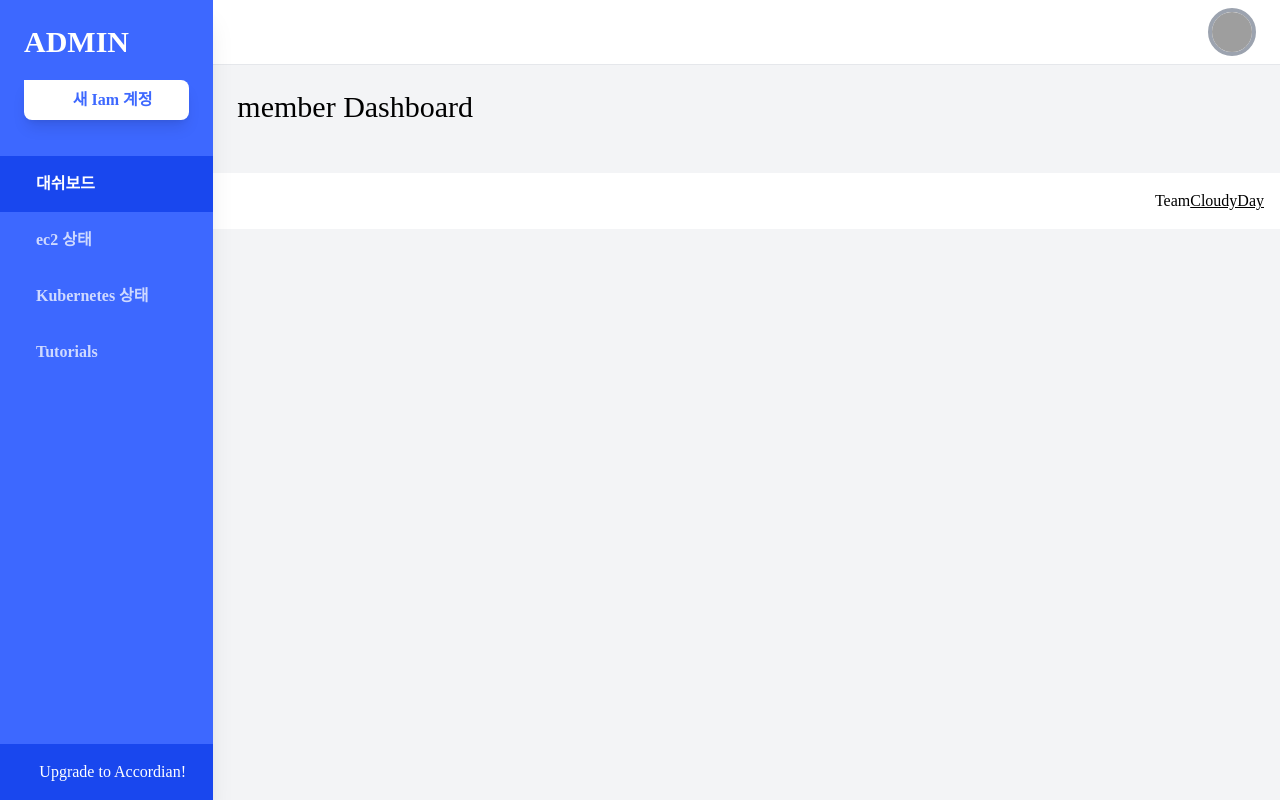
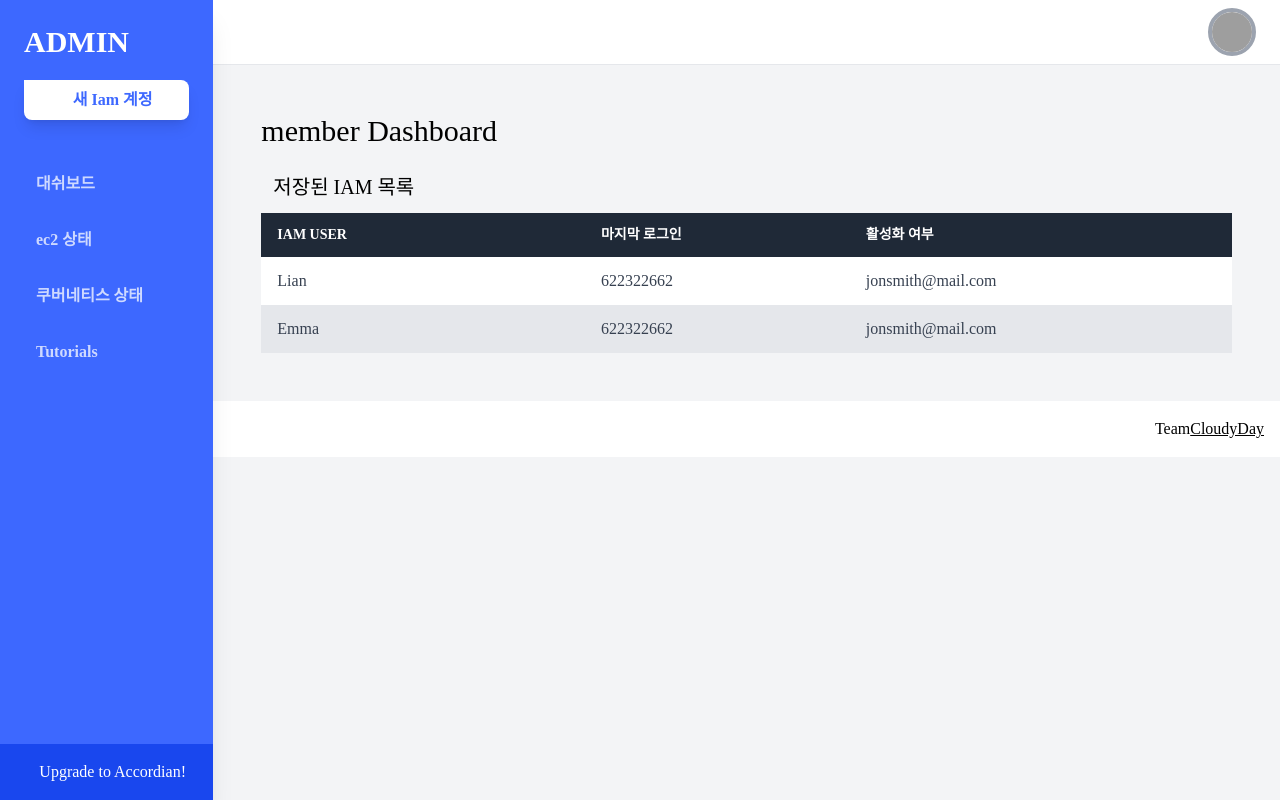
Before and after one commit to KUBER-LOUDY/kuber-loudy-front, a Next.js app: page /dashboard/member/main in a window 1280 px wide. Built offline with nearby package versions, Linux system fonts and the light colour scheme; grey boxes are pictures that could not be loaded.

Commit message:
💄 (add): Update dashboard page ui

```diff
--- a/app/(dashboard)/dashboard/[member]/ec2/page.tsx
+++ b/app/(dashboard)/dashboard/[member]/ec2/page.tsx
@@ -1,7 +1,12 @@
+import { Ec2Button } from "@/components/common/button";
+
 export default function Ec2Page() {
-    return (
-      <h1 className="text-3xl text-black pb-6">EC2</h1>
-    )
-  }
+  return (
+    <main className="w-full flex-grow p-6">
+      <h1 className="w-full text-3xl text-black pb-6">EC2 상태</h1>
+      <Ec2Button text="ec2 생성하기"></Ec2Button>
+    </main>
+  );
+}
 
-  Ec2Page
+Ec2Page;
--- /dev/null
+++ b/app/(dashboard)/dashboard/[member]/iam/page.tsx
@@ -0,0 +1,33 @@
+export default function GetIamPage() {
+
+    return (
+
+      <main className="w-full flex-grow p-6">
+          <h1 className="w-full text-3xl text-black pb-6">새로운 IAM 계정 추가</h1>
+          <div className="flex flex-wrap">
+              <div className="w-full lg:w-1/2 my-6 pr-0 lg:pr-2">
+                  <div className="leading-loose">
+                      <form className="p-10 bg-white rounded shadow-xl">
+                          <div className="">
+                              <label className="block text-sm text-gray-600" htmlFor="name">Name</label>
+                              <input className="w-full px-5 py-4 text-gray-700 bg-gray-200 rounded" id="name" name="name" type="text" required={true} placeholder="Your Name" aria-label="Name"/>
+                          </div>
+                          <div className="mt-2">
+                              <label className="block text-sm text-gray-600" htmlFor="AccessToken">AccessToken</label>
+                              <textarea className="w-full px-5  py-4 text-gray-700 bg-gray-200 rounded" id="AccessToken" name="AccessToken" rows={6} required={true} placeholder="Your AccessToken" aria-label="AccessToken"/>
+                          </div>
+                          <div className="mt-2">
+                              <label className=" block text-sm text-gray-600" htmlFor="SecretToken">SecretToken</label>
+                              <textarea className="w-full px-5 py-4 text-gray-700 bg-gray-200 rounded" id="SecretToken" name="SecretToken" rows={6} required={true} placeholder="Your SecretToken" aria-label="SecretToken"></textarea>
+                          </div>
+                          <div className="mt-4">
+                              <button className="px-4 py-1 text-white font-light tracking-wider bg-gray-900 rounded" type="submit">Submit</button>
+                          </div>
+                      </form>
+                  </div>
+              </div>
+            </div>
+        </main>
+
+    )
+  }GetIamPage
--- a/app/(dashboard)/dashboard/[member]/kuber/page.tsx
+++ b/app/(dashboard)/dashboard/[member]/kuber/page.tsx
@@ -1,7 +1,8 @@
 export default function KuberPage() {
     return (
-      <h1 className="text-3xl text-black pb-6">Kubernetes</h1>
+      <main className="w-full flex-grow p-6">
+      <h1 className="w-full text-3xl text-black pb-6">Kubernetes</h1>
+      </main>
+
     )
-  }
-
-  KuberPage
+  }KuberPage
--- a/app/(dashboard)/dashboard/[member]/main/page.tsx
+++ b/app/(dashboard)/dashboard/[member]/main/page.tsx
@@ -1,11 +1,52 @@
-import { signIn } from "@/app/api/route"
+import { signIn } from "@/app/api/route";
 
-export default function DashboardPage({ params }:any) {
+export default function DashboardPage({ params }: any) {
+  return (
+    <main className="w-full flex-grow p-6">
+      <h1 className="text-3xl text-black pb-6">{params.member} Dashboard</h1>
+      <p className="text-xl pb-3 flex items-center">
+        <i className="fas fa-list mr-3"></i> 저장된 IAM 목록
+      </p>
+      <div className="bg-white overflow-auto">
+        <table className="min-w-full bg-white">
+          <thead className="bg-gray-800 text-white">
+            <tr>
+              <th className="w-1/3 text-left py-3 px-4 uppercase font-semibold text-sm">
+                IAM user
+              </th>
+              <th className="text-left py-3 px-4 uppercase font-semibold text-sm">
+                마지막 로그인
+              </th>
+              <th className="text-left py-3 px-4 uppercase font-semibold text-sm">
+                활성화 여부
+              </th>
+            </tr>
+          </thead>
+          <tbody className="text-gray-700">
+            <tr>
+              <td className="w-1/3 text-left py-3 px-4">Lian</td>
+              <td className="text-left py-3 px-4">
+                <a className="hover:text-blue-500">622322662</a>
+              </td>
+              <td className="text-left py-3 px-4">
+                <a className="hover:text-blue-500">jonsmith@mail.com</a>
+              </td>
+            </tr>
+            <tr className="bg-gray-200">
+              <td className="w-1/3 text-left py-3 px-4">Emma</td>
 
+              <td className="text-left py-3 px-4">
+                <a className="hover:text-blue-500">622322662</a>
+              </td>
+              <td className="text-left py-3 px-4">
+                <a className="hover:text-blue-500">jonsmith@mail.com</a>
+              </td>
+            </tr>
+          </tbody>
+        </table>
+      </div>
+    </main>
+  );
+}
 
-    return (
-      <h1 className="text-3xl text-black pb-6">{params.member} Dashboard</h1>
-    )
-  }
-
-DashboardPage
+DashboardPage;
--- a/app/(dashboard)/dashboard/[member]/tutorials/page.tsx
+++ b/app/(dashboard)/dashboard/[member]/tutorials/page.tsx
@@ -1,8 +1,8 @@
 export default function TutoPage() {
     return (
-      <h1 className="text-3xl text-black pb-6">Tutorials</h1>
-
-
+      <main className="w-full flex-grow p-6">
+      <h1 className="w-full text-3xl text-black pb-6">Kubernetes 튜토리얼</h1>
+      </main>
 
     )
   }
--- a/app/(dashboard)/layout.tsx
+++ b/app/(dashboard)/layout.tsx
@@ -1,14 +1,16 @@
 import type { Metadata } from "next";
 import "@/app/globals.css";
 import Link from "next/link";
+import { signIn } from "../api/route";
 
 export const metadata: Metadata = {
   viewport: "width=device-width, initial-scale=1.0",
-  title: "Admin",
+  title: "Kuber-Loudy",
+  description: "Web Console for building k8s architecture"
 };
 
 export default function DashboardLayout({
-  children, // will be a page or nested layout
+  children,
 }: {
   children: React.ReactNode;
 }) {
@@ -20,23 +22,22 @@ export default function DashboardLayout({
           <aside className="relative bg-sidebar h-screen w-64 hidden sm:block shadow-xl ">
             {/* 새 iam 계정 버튼 */}
             <div className="p-6">
-              <Link
-                href="/iam/list"
-                className="text-white text-3xl font-semibold uppercase hover:text-gray-300"
+              <p className="text-white text-3xl font-semibold uppercase">
+                admin
+              </p>
+              <Link href="dashboard/member/iam" className="w-full bg-white cta-btn font-semibold py-2 mt-5 rounded-br-lg rounded-bl-lg rounded-tr-lg shadow-lg hover:shadow-xl hover:bg-gray-300 flex items-center justify-center"
               >
-                admin
-              </Link>
-              <button className="w-full bg-white cta-btn font-semibold py-2 mt-5 rounded-br-lg rounded-bl-lg rounded-tr-lg shadow-lg hover:shadow-xl hover:bg-gray-300 flex items-center justify-center">
                 <i className="fas fa-plus mr-3"></i>
                 새 Iam 계정
-              </button>
+              </Link>
             </div>
 
             {/* 사이드 메뉴 */}
             <nav className="text-white text-base font-semibold pt-3">
               <Link
                 href="/dashboard/member/main"
-                className="flex items-center active-nav-link text-white py-4 pl-6 nav-item"
+                className="flex items-center text-white opacity-75 hover:opacity-100 py-4 pl-6 nav-item"
+                // flex items-center active-nav-link text-white py-4 pl-6 nav-item
               >
                 <i className="fas fa-tachometer-alt mr-3"></i>
                 대쉬보드
@@ -52,8 +53,8 @@ export default function DashboardLayout({
                 href="/dashboard/member/kuber"
                 className="flex items-center text-white opacity-75 hover:opacity-100 py-4 pl-6 nav-item"
               >
-                <i className="fas fa-align-left mr-3"></i>
-                Kubernetes 상태
+                <i className="fas fa-sticky-note mr-3"></i>
+                쿠버네티스 상태
               </Link>
               <Link
                 href="/dashboard/member/tutorials"
--- a/app/iam/list/page.tsx
+++ /dev/null
@@ -1,5 +0,0 @@
-export default function IamPage() {
-    return
-  }
-
-  IamPage
--- a/app/page.tsx
+++ b/app/page.tsx
@@ -2,8 +2,7 @@
 import "@/app/globals.css";
 import {
   Button,
-  LoginButton,
-  SignInButton,
+  LoginButton
 } from "@/components/common/button";
 import { EmailInput, PasswordInput } from "@/components/common/input";
 import { useState } from "react";
--- a/components/common/button.tsx
+++ b/components/common/button.tsx
@@ -74,4 +74,21 @@ const SignInButton =({text, request} : logininfo) => {
   );
 };
 
-export { Button, HighlightedButton, LoginButton, SignInButton };
+const Ec2Button = ({text} : textInfo) => {
+  return (
+    <div className="w-full">
+      <button
+        type="submit"
+        className="
+        text-center w-full py-3 my-2 text-sm font-medium leading-4 rounded-md
+        text-white bg-blue-600
+        hover:bg-blue-800 hover:shadow-lg
+        focus:outline-none md:focus:ring-2 focus:ring-0 focus:ring-offset-2 focus:ring--green-700"
+      >
+        {text}
+      </button>
+    </div>
+  );
+};
+
+export { Button, HighlightedButton, LoginButton, SignInButton, Ec2Button};
```
Also changed, not shown: app/(dashboard)/dashboard/[member]/route.tsx (added), app/api/route.tsx (line endings or trailing spaces).
